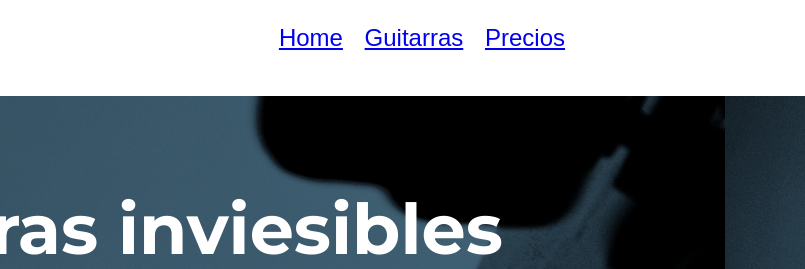
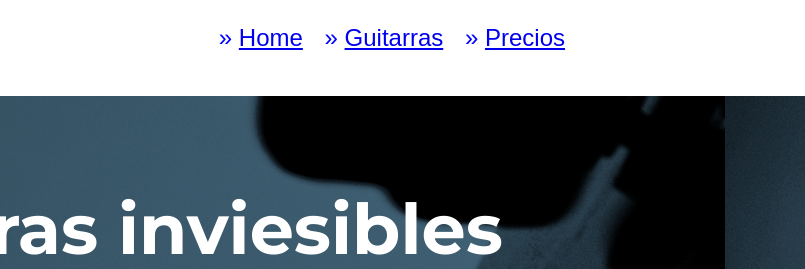
Before and after one commit to yavemu/dllo_web_online, a plain HTML site: page index.html in a window 1280 px wide. Shown: the top 269 px of the page, 475-1280 px from the left. Drawn offline with Linux system fonts and the light colour scheme; a web font is replaced by a local one.

Commit message:
Pseudoelementos y entidades

```diff
--- a/css/invie.css
+++ b/css/invie.css
@@ -70,6 +70,13 @@ textarea{
 .menu li{
 	display: inline-block;
 	margin-left: 15px;
+}
+
+.menu li:before{
+	content: '»';
+	font-size: 24px;
+	line-height: 20px;
+	color: blue;
 }
 
 .logotipo{
```
